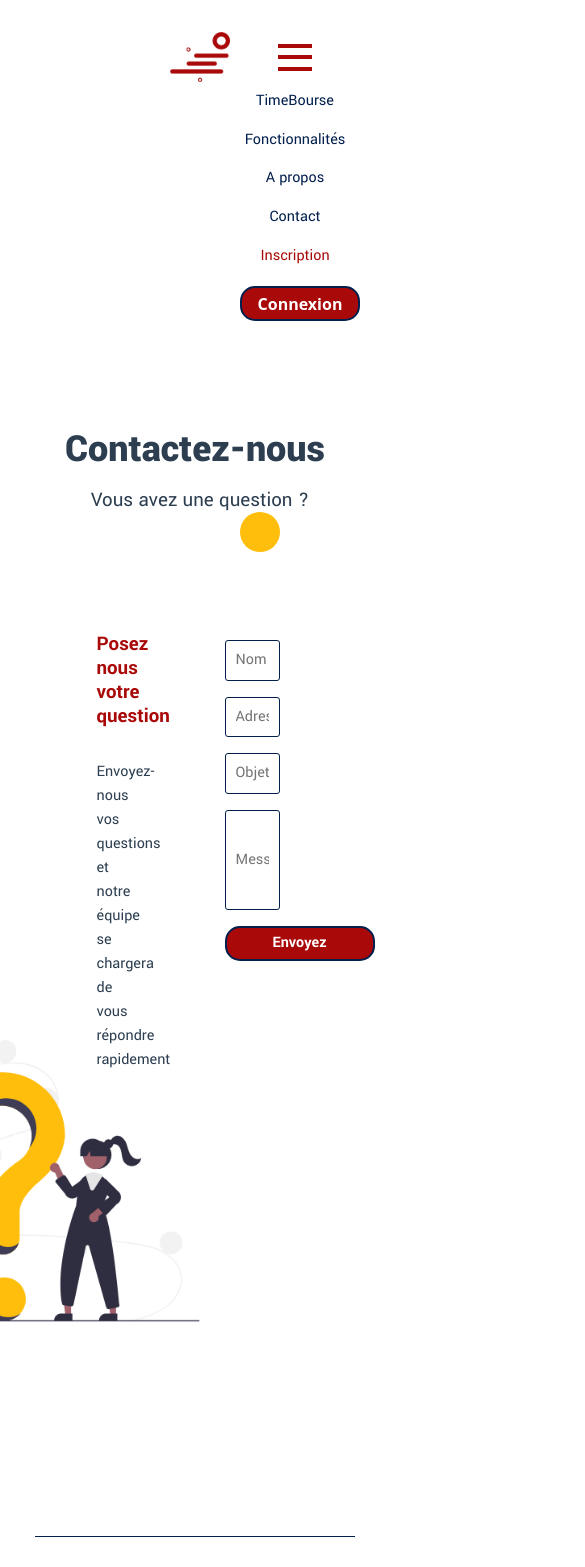
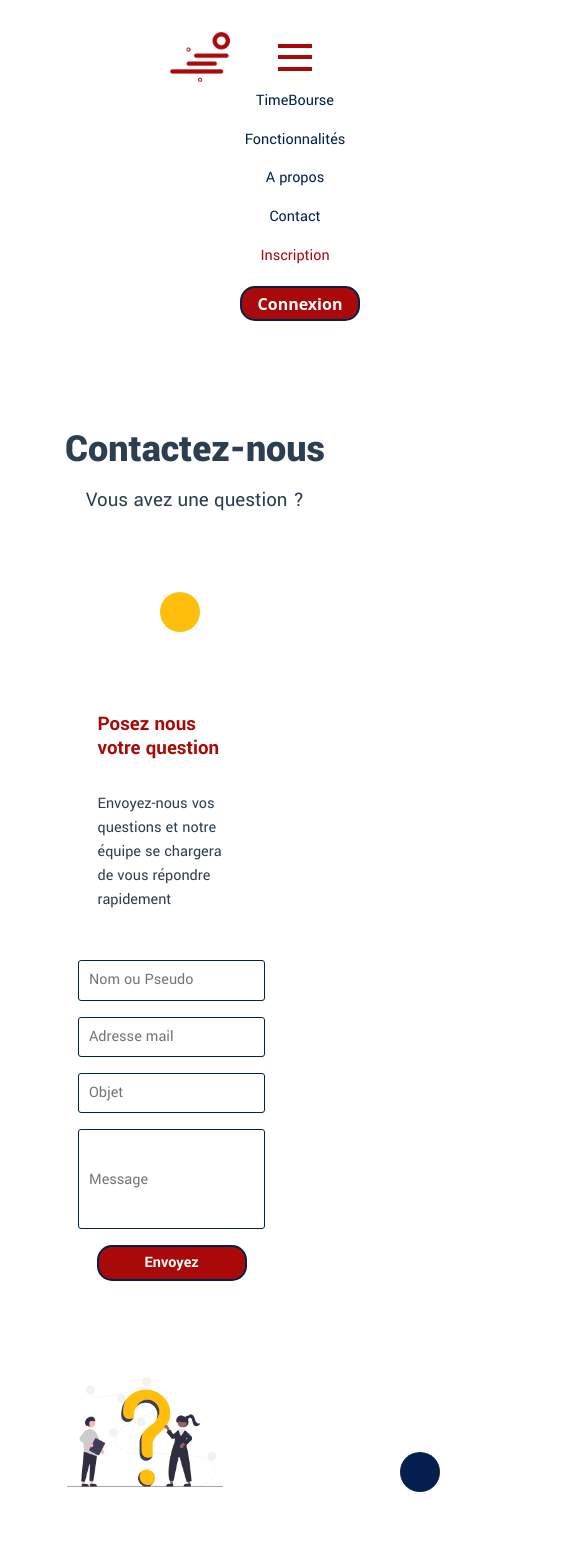
Before and after one commit to BENHASSENA/timebourse, a Vue app: page /contact in a window 390 px wide. Shown: the top 1567 px of the page, 585 px wide, since content can reach past the window. Built offline with nearby package versions, Linux system fonts and the light colour scheme.

Commit message:
responsive pages ok

```diff
--- a/src/assets/scss/_global.scss
+++ b/src/assets/scss/_global.scss
@@ -65,6 +65,9 @@ p {
 h1 {
 	font-size: 2.5rem;
 	font-weight: 900;
+	@media screen and (max-width: 900px) {
+        margin: 0 2rem;
+    }
 }
 
 h2 {
@@ -73,6 +76,9 @@ h2 {
 	width: 25rem;
 	margin: 0 auto;
 	margin-top: 1rem;
+	@media screen and (max-width: 900px) {
+		width: 80%;
+    }
 }
 
 h3 {
--- a/src/assets/scss/_layout.scss
+++ b/src/assets/scss/_layout.scss
@@ -210,6 +210,7 @@ header {
 
     .title1{
       margin-top: 3rem;
+
     }
     .title2{
       margin-bottom: 5rem;
--- a/src/views/Apropos.vue
+++ b/src/views/Apropos.vue
@@ -99,9 +99,12 @@ $grey: grey;
     margin-bottom: 3rem;
 }
 
+
 #section1{
     margin-top: 10rem;
     margin-bottom: 10rem;
+
+
 
     .box-card{
         display: flex;
@@ -109,10 +112,26 @@ $grey: grey;
         margin: 0 auto;
         margin-bottom: 5rem;
         justify-content: center;
+        @media screen and (max-width: 1025px) {
+            width: 100%;
+        }
+        @media screen and (max-width: 900px) {
+           display: block;
+        }
+
 
         .card{
-            width: 30%;
+            width: 50%;
             padding: 0 2rem ;
+        @media screen and (max-width: 900px) {
+           margin: 0 auto;
+           margin-top: 5rem;
+           width: 50%;
+        }
+        @media screen and (max-width: 750px) {
+
+           width: 75%;
+        }
 
             .img-card{
                 height: 40%;
@@ -148,9 +167,25 @@ $grey: grey;
         justify-content: center;
         margin: 5rem;
 
+        @media screen and (max-width: 900px) {
+            display: block;
+            margin: 0;
+        }
+
         .left{
             width: 30%;
             padding-right: 8rem;
+
+        @media screen and (max-width: 1200px) {
+            width: 50%;
+            margin: 0 auto;
+        }
+
+        @media screen and (max-width: 900px) {
+            padding-right: 4rem;
+        }
+
+
 
             h3{
                 text-align: left;
@@ -166,8 +201,17 @@ $grey: grey;
         .right{
             width: 50%;
 
+        @media screen and (max-width: 1200px) {
+            margin: 0 auto;
+        }
+
             img{
                 width: 90%;
+
+                @media screen and (max-width: 900px) {
+                    margin-top: 4rem;
+                    width: 85%;
+                }
 
             }
         }
@@ -179,37 +223,83 @@ $grey: grey;
         margin-left: 30rem ;
         position: relative;
 
+        @media screen and (max-width: 900px) {
+        margin-left: 20rem ;
+        bottom: 5rem;
+        position: relative;
+
+        }
+
     }
 }
 
 
 #section3{
+
+    @media screen and (max-width: 1200px) {
+        margin: 0 auto;
+        display: block;
+    }
     .circle{
         background-color: $rouge;
         width:40px;
         height: 40px;
         margin-left: 70rem ;
         position: relative;
+        @media screen and (max-width: 1200px) {
+            margin-left: 50rem ;
+            bottom: 5rem;
+        }
+        @media screen and (max-width: 900px) {
+            margin-left: 30rem ;
+            bottom: 5rem;
+        }
+        @media screen and (max-width: 750px) {
+            margin-left: 20rem ;
+            bottom: 5rem;
+        }
 
     }
 
     h2{
         width: 20%;
+        @media screen and (max-width: 1200px) {
+            width: 50%;
+        }
     }
     .box-section1{
         align-items: center;
         display: flex;
         justify-content: space-between;
         margin: 5rem;
+        @media screen and (max-width: 900px) {
+            display: block;
+
+        }
 
         .img1-section1{
             position: relative;
             top: 100px;
+         @media screen and (max-width: 900px) {
+            width: 40%;
+            margin-bottom: 10rem;
+        }
+        @media screen and (max-width: 750px) {
+            width: 80%;
+        }
         }
         .img2-section1{
             width: 70%;
             position: relative;
             bottom: -10px;
+        @media screen and (max-width: 900px) {
+            width: 30%;
+            margin-top: 5rem;
+        }
+        @media screen and (max-width: 750px) {
+            width: 60%;
+        }
+
         }
         .circle{
             position: relative;
--- a/src/views/Connexion2.vue
+++ b/src/views/Connexion2.vue
@@ -97,6 +97,10 @@ $grey: grey;
         height: 30px;
         margin-left: 15rem ;
         position: relative;
+        @media screen and (max-width: 900px) {
+        margin-top: 5rem ;
+        position: relative;
+        }
 
     }
 
@@ -105,22 +109,44 @@ $grey: grey;
         justify-content: space-between;
         margin: 0 auto;
         margin: 5rem;
+        @media screen and (max-width: 900px) {
+            display: block;
+        }
 
 
         .left{
             width: 30%;
             position: relative;
             top: 100px;
+                @media screen and (max-width: 900px) {
+                    margin: 0 auto;
+                    position: relative;
+                    top: -50px;
+                }
         }
 
         .center{
             width: 30%;
+            @media screen and (max-width: 900px) {
+            margin: 0 auto;
+            width: 50%;
+            }
+            @media screen and (max-width: 750px) {
+            margin: 0 auto;
+            width: 80%;
+            }
         }
 
         .right{
             width: 30%;
             position: relative;
             bottom: 100px;
+            @media screen and (max-width: 900px) {
+                margin: 0 auto;
+                position: relative;
+                top: 100px;
+            }
+
         }
     }
 
--- a/src/views/Contact.vue
+++ b/src/views/Contact.vue
@@ -82,6 +82,10 @@ $grey: grey;
         height: 40px;
         margin-left: 15rem ;
         position: relative;
+        @media screen and (max-width: 1200px) {
+        margin-left: 10rem;
+        margin-top: 5rem;
+        }
 
     }
 
@@ -89,10 +93,33 @@ $grey: grey;
         display: flex;
         justify-content: center;
         margin: 5rem;
+        @media screen and (max-width: 1200px) {
+        margin: 5rem 0rem;
+        }
+        @media screen and (max-width: 900px) {
+
+        }
+        @media screen and (max-width: 750px) {
+            display: block;
+
+        }
 
         .left{
             width: 30%;
             padding-right: 8rem;
+
+            @media screen and (max-width: 900px) {
+                width: 50% ;
+                position: relative;
+                bottom: 0;
+                margin: 0 auto;
+
+            }
+            @media screen and (max-width: 750px) {
+                padding-right: 4rem;
+
+            }
+
 
             h3{
                 // width:50%;
@@ -109,6 +136,16 @@ $grey: grey;
 
         .right{
             width: 30%;
+
+            @media screen and (max-width: 900px) {
+                width: 40%;
+            }
+
+            @media screen and (max-width: 750px) {
+                margin: 0 auto;
+                margin-top: 3rem;
+                width: 60%;
+            }
         }
     }
 
@@ -133,6 +170,27 @@ $grey: grey;
     position: relative;
     bottom: 10rem;
     left: 80rem;
+    @media screen and (max-width: 1300px) {
+    position: relative;
+    bottom: 10rem;
+    left: 50rem;
+    }
+    @media screen and (max-width: 900px) {
+    position: relative;
+    bottom: 10rem;
+    left: 50rem;
+    }
+
+    @media screen and (max-width: 800px) {
+    position: relative;
+    bottom: 10rem;
+    left: 40rem;
+    }
+    @media screen and (max-width: 750px) {
+    position: relative;
+    bottom: 10rem;
+    left: 25rem;
+    }
 }
 
 .box-img{
@@ -140,6 +198,21 @@ $grey: grey;
     position: relative;
     bottom: 120px;
     left: -200px;
+
+    img{
+        @media screen and (max-width: 900px) {
+            width: 40% ;
+            position: relative;
+            bottom: 0;
+            left: 50px;
+        }
+        @media screen and (max-width: 750px) {
+            margin: 0 auto;
+            margin-top: 8rem;
+            left: 150px;
+        }
+    }
+
 }
 
 .line-footer{
--- a/src/views/Fonctionnalites.vue
+++ b/src/views/Fonctionnalites.vue
@@ -196,10 +196,15 @@ $grey: grey;
     top: 5rem;
     left: 10rem;
 
-      @media screen and (max-width: 900px) {
+    @media screen and (max-width: 900px) {
         position: relative;
         top: 5rem;
         left: 5rem;
+    }
+    @media screen and (max-width: 750px) {
+        position: relative;
+        top: 23rem;
+        left: -8rem;
     }
 }
 
@@ -226,7 +231,7 @@ $grey: grey;
             width: 25%;
             padding: 0 2rem ;
             @media screen and (max-width: 900px) {
-              width: 40%;
+              width: 60%;
               display: block;
               margin: 0 auto;
               margin-top: 5rem;
--- a/src/views/Home.vue
+++ b/src/views/Home.vue
@@ -259,7 +259,10 @@ a:-webkit-any-link{
                     @media screen and (max-width: 1025px) {
                     margin-top: 5rem;
                      width: 60%;
+                    }
+                    @media screen and (max-width: 750px) {
 
+                     width: 80%;
                     }
 
                 }
--- a/src/views/Inscription.vue
+++ b/src/views/Inscription.vue
@@ -122,17 +122,41 @@ $grey: grey;
         margin-left: 15rem ;
         position: relative;
 
+        @media screen and (max-width: 1200px) {
+        margin-left: 10rem;
+        margin-top: 5rem;
+        }
+
     }
 
     .box-contact{
         display: flex;
         justify-content: center;
         margin: 5rem;
+        @media screen and (max-width: 1200px) {
+        margin: 5rem 0rem;
+        }
+        @media screen and (max-width: 750px) {
+            display: block;
+
+        }
 
 
         .left{
             width: 30%;
             padding-right: 8rem;
+
+            @media screen and (max-width: 900px) {
+                width: 50% ;
+                position: relative;
+                bottom: 0;
+                margin: 0 auto;
+
+            }
+            @media screen and (max-width: 750px) {
+                padding-right: 4rem;
+
+            }
 
             h3{
                 // width:50%;
@@ -149,6 +173,16 @@ $grey: grey;
 
         .right{
             width: 30%;
+
+            @media screen and (max-width: 900px) {
+                width: 40%;
+            }
+
+            @media screen and (max-width: 750px) {
+                margin: 0 auto;
+                margin-top: 3rem;
+                width: 60%;
+            }
         }
     }
 
@@ -177,6 +211,22 @@ $grey: grey;
     position: relative;
     bottom: 10rem;
     left: 80rem;
+        @media screen and (max-width: 1300px) {
+    position: relative;
+    bottom: 10rem;
+    left: 50rem;
+    }
+    @media screen and (max-width: 900px) {
+    position: relative;
+    bottom: 10rem;
+    left: 50rem;
+    }
+
+    @media screen and (max-width: 750px) {
+    position: relative;
+    bottom: 20rem;
+    left: 25rem;
+    }
 }
 
 .box-img{
@@ -184,6 +234,20 @@ $grey: grey;
     position: relative;
     bottom: 50px;
     left: -200px;
+
+      img{
+        @media screen and (max-width: 900px) {
+            width: 40% ;
+            position: relative;
+            bottom: 0;
+            left: 50px;
+        }
+        @media screen and (max-width: 750px) {
+            margin: 0 auto;
+            margin-top: 8rem;
+            left: 150px;
+        }
+    }
 }
 
 .line-footer{
```
